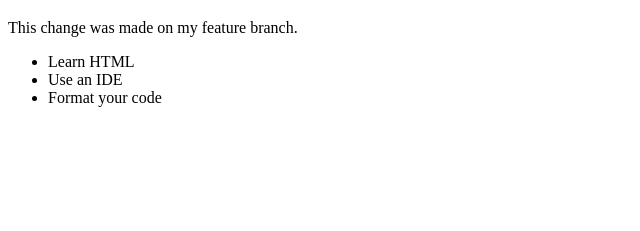
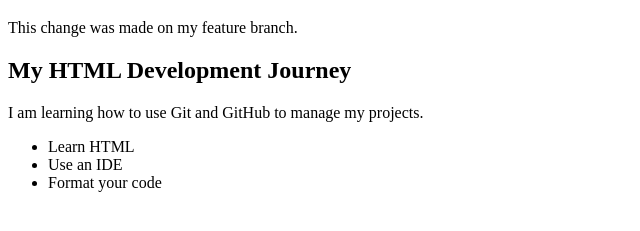
Before and after one commit to siphotopisi-create/my-html-project, a plain HTML site: page index.html in a window 1280 px wide. Shown: the part 61-292 px from the top of the page, without its empty margins (0-640 px from the left). Drawn offline with Linux system fonts and the light colour scheme.

Commit message:
Added HTML development journey section

```diff
--- a/index.html
+++ b/index.html
@@ -10,6 +10,9 @@
 
 <h1>Hello World</h1>
 <p>This change was made on my feature branch.</p>
+
+<h2>My HTML Development Journey</h2>
+<p>I am learning how to use Git and GitHub to manage my projects.</p>
     <ul>
       <li>Learn HTML</li>
       <li>Use an IDE</li>
```
